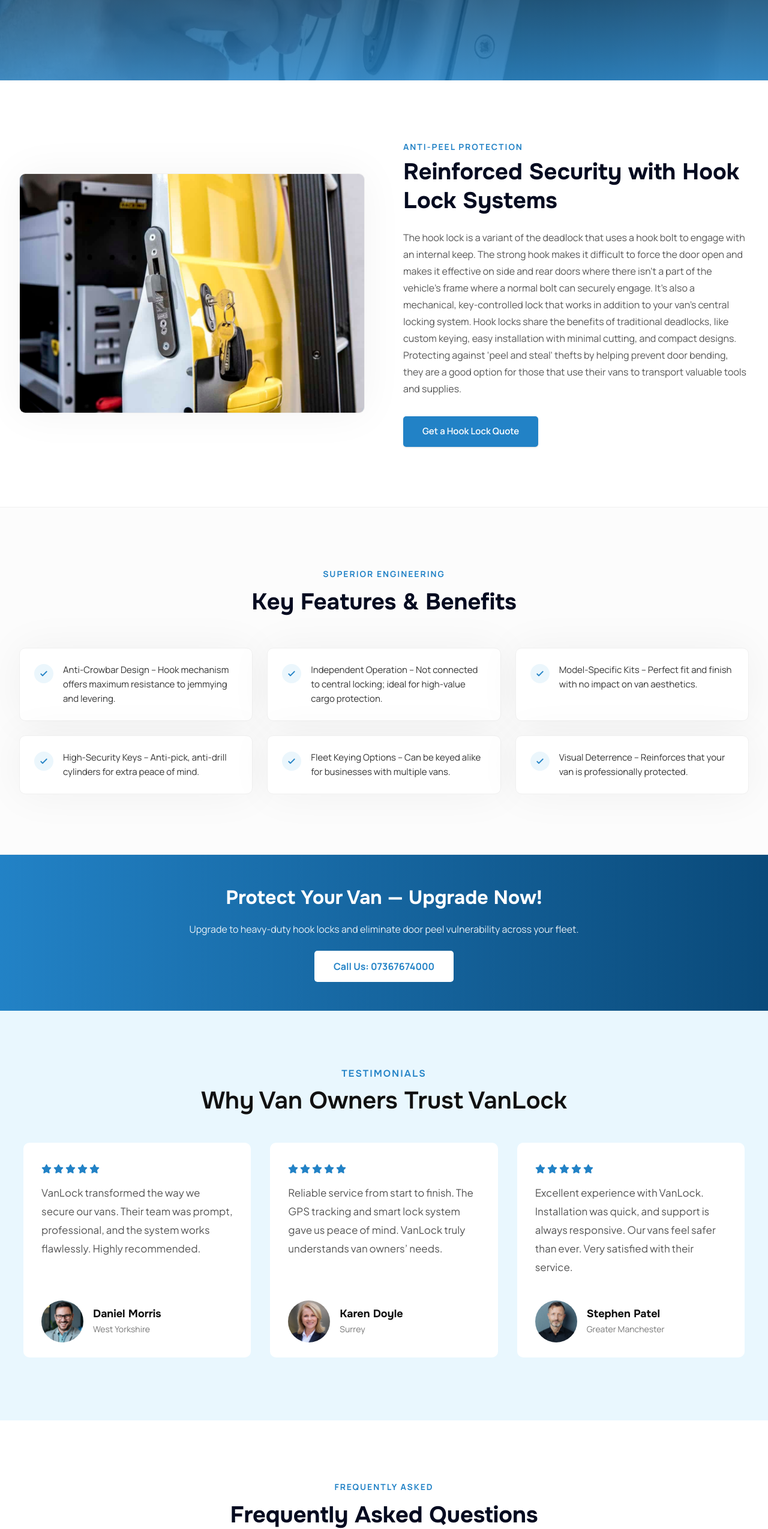
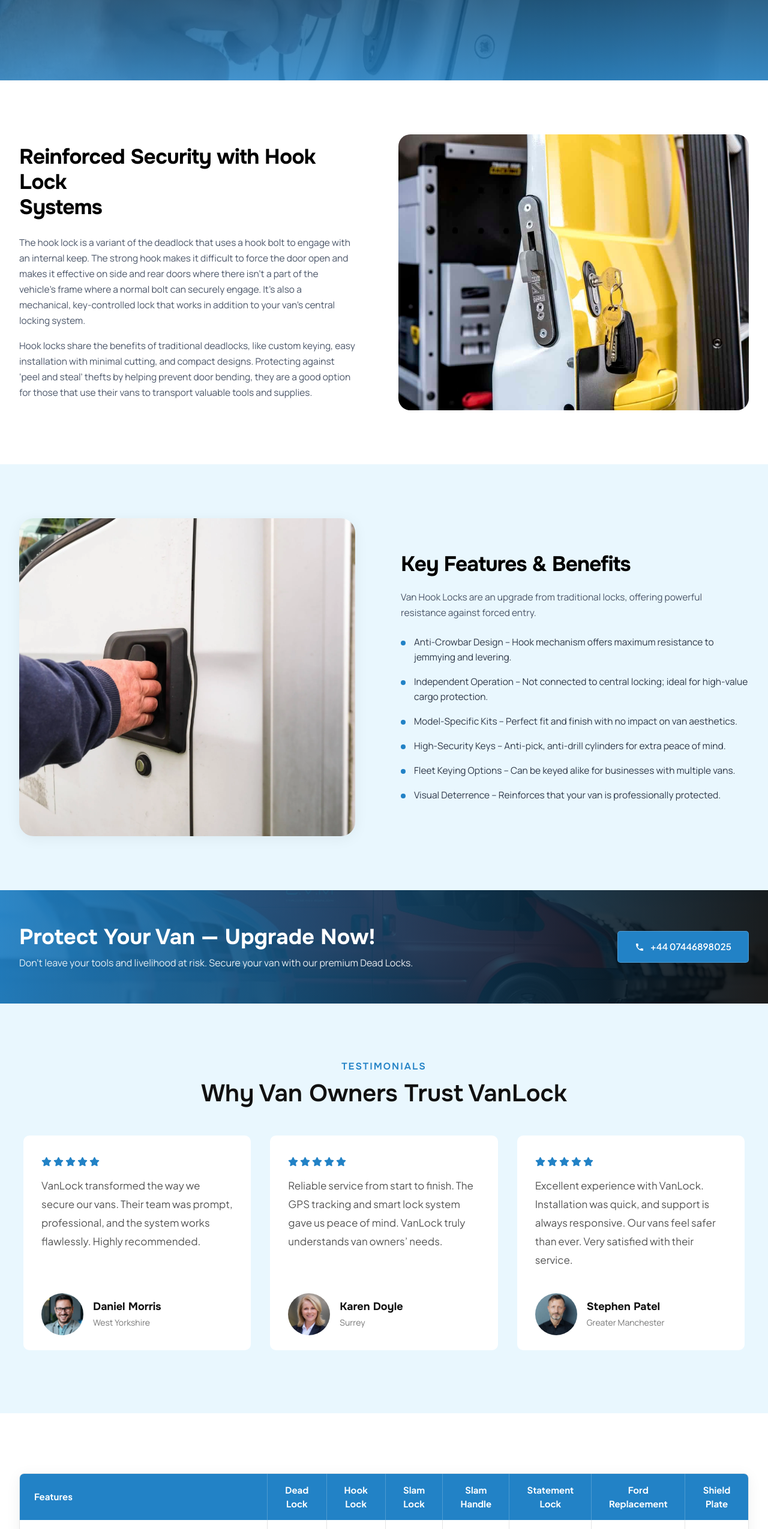
Before and after one commit to msaadfall25bsse/van-lock-security, a Next.js app: page /our-services/van-hook-locks in a window 1280 px wide. Shown: the part 251-2800 px from the top of the page at 60% size. Built offline with nearby package versions, Linux system fonts and the light colour scheme.

Commit message:
Redesign Van Hook Locks page to exact 1:1 match with Van Dead Locks page: identical layout, 35px Onest headings, Manrope body, large rounded images, and comparison table

```diff
--- a/app/our-services/van-dead-locks/page.tsx
+++ b/app/our-services/van-dead-locks/page.tsx
@@ -281,7 +281,7 @@
           <div className="grid grid-cols-1 lg:grid-cols-2 gap-10 lg:gap-14 items-start">
             {/* Left Column: Heading and short summary */}
             <div>
-              <h2 className="font-onest text-[28px] sm:text-[34px] lg:text-[38px] font-bold text-[#050B20] leading-[1.25] mb-5">
+              <h2 className="font-onest text-[28px] sm:text-[34px] lg:text-[35px] font-semibold text-[#050B20] leading-[1.25] mb-5">
                 Frequently Asked Question
               </h2>
               <p className="font-manrope text-[15px] sm:text-[16px] text-[#555555] leading-[26px]">
--- a/app/our-services/van-hook-locks/page.tsx
+++ b/app/our-services/van-hook-locks/page.tsx
@@ -1,6 +1,5 @@
 import { Metadata } from 'next';
 import Image from 'next/image';
-import Link from 'next/link';
 import Header from '../../Header';
 import TestimonialsSection from '../../TestimonialsSection';
 import ServiceFaqAccordion from '../ServiceFaqAccordion';
@@ -9,16 +8,66 @@
 export const metadata: Metadata = {
   title: 'Van Hook Locks - VanLock Security',
   description:
-    'Reinforced Security with Hook Lock Systems. Anti-crowbar hook mechanism offers maximum resistance to jemmying and door peel.',
+    'The hook lock is a variant of the deadlock that uses a hook bolt to engage with an internal keep. The strong hook makes it difficult to force the door open and makes it effective on side and rear doors.',
 };
 
-const features = [
+const keyFeatures = [
   'Anti-Crowbar Design – Hook mechanism offers maximum resistance to jemmying and levering.',
   'Independent Operation – Not connected to central locking; ideal for high-value cargo protection.',
   'Model-Specific Kits – Perfect fit and finish with no impact on van aesthetics.',
   'High-Security Keys – Anti-pick, anti-drill cylinders for extra peace of mind.',
   'Fleet Keying Options – Can be keyed alike for businesses with multiple vans.',
   'Visual Deterrence – Reinforces that your van is professionally protected.',
+];
+
+const comparisonHeaders = [
+  'Features',
+  'Dead Lock',
+  'Hook Lock',
+  'Slam Lock',
+  'Slam Handle',
+  'Statement Lock',
+  'Ford Replacement',
+  'Shield Plate',
+];
+
+const comparisonRows = [
+  {
+    feature: 'Operated independently of your van’s locking system',
+    values: ['✖', '✖', '–', '–', '✖', '✖', '✖'],
+  },
+  {
+    feature: 'Mechanical, key-operated lock, offering reliable, hands-on security',
+    values: ['✖', '✖', '✖', '✖', '–', '✖', '–'],
+  },
+  {
+    feature: 'Automatically secures the door every time it closes',
+    values: ['–', '–', '✖', '✖', '–', '–', '–'],
+  },
+  {
+    feature: 'Designed for fast, low-impact installation using van-specific kits',
+    values: ['✖', '✖', '✖', '✖', '✖', '✖', '✖'],
+  },
+  {
+    feature: 'Maintains your van’s original appearance',
+    values: ['✖', '✖', '✖', '✖', '–', '✖', '–'],
+  },
+  {
+    feature: 'Ideal for tradespeople, couriers, and fleet operators',
+    values: ['✖', '✖', '✖', '✖', '✖', '✖', '✖'],
+  },
+  {
+    feature: 'Custom keying options available — perfect for fleets or multiple vans',
+    values: ['✖', '✖', '✖', '–', '–', '–', '–'],
+  },
+  {
+    feature: 'Provides a deterrent, as well as additional physical security',
+    values: ['✖', '✖', '–', '–', '✖', '–', '✖'],
+  },
+  {
+    feature: 'Gives you passive defence without needing any driver interaction',
+    values: ['–', '–', '–', '–', '–', '–', '✖'],
+  },
 ];
 
 const faqs = [
@@ -39,6 +88,7 @@
 export default function VanHookLocksPage() {
   return (
     <main className="min-h-screen bg-white font-sans text-[#111111] overflow-x-hidden flex flex-col">
+      {/* Header */}
       <Header activePath="/our-services" />
 
       {/* Hero Banner */}
@@ -56,115 +106,197 @@
         />
         <div className="relative z-10 w-full max-w-[1300px] mx-auto px-4 sm:px-6 lg:px-8 text-center">
           <h1 className="font-onest text-white text-[32px] sm:text-[40px] lg:text-[45px] font-semibold leading-[1.2] lg:leading-[55px] tracking-tight">
-            Van Hook Locks
+            Van Hooks Lock
           </h1>
         </div>
       </section>
 
-      {/* Overview Section */}
-      <section className="bg-white py-[60px] sm:py-[80px] lg:py-[100px] border-b border-[#f0f0f0]">
+      {/* Section 1: Overview (Reinforced Security with Hook Lock Systems) */}
+      <section className="bg-white py-[60px] sm:py-[75px] lg:py-[90px]">
         <div className="max-w-[1300px] mx-auto px-4 sm:px-6 lg:px-8">
-          <div className="grid grid-cols-1 lg:grid-cols-2 gap-12 lg:gap-16 items-center">
-            {/* Left Image */}
-            <div className="relative w-full h-[320px] sm:h-[400px] rounded-[10px] overflow-hidden shadow-[0px_0px_71px_0px_rgba(0,0,0,0.05)] border border-[#f0f0f0]">
+          <div className="grid grid-cols-1 lg:grid-cols-2 gap-8 lg:gap-12 items-center">
+            {/* Left Content */}
+            <div className="max-w-[560px]">
+              <h2 className="font-onest text-[35px] font-bold text-[#000000] leading-[42px] tracking-[-0.02em] mb-6">
+                Reinforced Security with Hook Lock<br />Systems
+              </h2>
+              <div className="space-y-4 font-manrope text-[15px] sm:text-[15.5px] text-[#4a5568] leading-[26px]">
+                <p>
+                  The hook lock is a variant of the deadlock that uses a hook bolt to engage with an internal keep. The strong hook makes it difficult to force the door open and makes it effective on side and rear doors where there isn’t a part of the vehicle’s frame where a normal bolt can securely engage. It’s also a mechanical, key-controlled lock that works in addition to your van’s central locking system.
+                </p>
+                <p>
+                  Hook locks share the benefits of traditional deadlocks, like custom keying, easy installation with minimal cutting, and compact designs. Protecting against ‘peel and steal’ thefts by helping prevent door bending, they are a good option for those that use their vans to transport valuable tools and supplies.
+                </p>
+              </div>
+            </div>
+
+            {/* Right Image */}
+            <div className="relative w-full h-[340px] sm:h-[440px] lg:h-[460px] rounded-[20px] overflow-hidden">
               <Image
                 src="/Hooklock-10.jpg"
-                alt="Van Hook Locks"
+                alt="Reinforced Security with Hook Lock Systems"
                 fill
-                className="object-cover"
+                sizes="(max-width: 1024px) 100vw, 50vw"
+                className="object-cover object-center"
+                priority
               />
-            </div>
-
-            {/* Right Text */}
-            <div>
-              <p className="font-manrope text-[#2282C6] font-bold text-[13px] sm:text-[14px] tracking-[0.14em] uppercase mb-2">
-                ANTI-PEEL PROTECTION
-              </p>
-              <h2 className="font-onest text-[28px] sm:text-[34px] lg:text-[38px] font-bold text-[#050B20] leading-tight mb-6">
-                Reinforced Security with Hook Lock Systems
-              </h2>
-              <p className="font-manrope text-[15px] sm:text-[16px] text-[#555555] leading-[28px] mb-8">
-                The hook lock is a variant of the deadlock that uses a hook bolt to engage with an internal keep. The strong hook makes it difficult to force the door open and makes it effective on side and rear doors where there isn’t a part of the vehicle’s frame where a normal bolt can securely engage. It’s also a mechanical, key-controlled lock that works in addition to your van’s central locking system. Hook locks share the benefits of traditional deadlocks, like custom keying, easy installation with minimal cutting, and compact designs. Protecting against ‘peel and steal’ thefts by helping prevent door bending, they are a good option for those that use their vans to transport valuable tools and supplies.
-              </p>
-              <Link
-                href="/contact"
-                className="inline-flex items-center justify-center bg-[#2282C6] hover:bg-[#1a6ea8] text-white font-manrope font-semibold text-[15px] px-8 py-[14px] rounded-[5px] transition-colors shadow-sm"
-              >
-                Get a Hook Lock Quote
-              </Link>
             </div>
           </div>
         </div>
       </section>
 
-      {/* Key Features & Benefits */}
-      <section className="bg-[#FCFCFC] py-[60px] sm:py-[80px] lg:py-[100px] border-b border-[#f0f0f0]">
+      {/* Section 2: Key Features & Benefits (Background #E9F7FE, with 1121-TS-Blog-1-Hero-scaled-1.webp on left) */}
+      <section className="bg-[#E9F7FE] py-[60px] sm:py-[75px] lg:py-[90px]">
         <div className="max-w-[1300px] mx-auto px-4 sm:px-6 lg:px-8">
-          <div className="text-center mb-12">
-            <p className="font-manrope text-[#2282C6] font-bold text-[13px] sm:text-[14px] tracking-[0.14em] uppercase mb-2">
-              SUPERIOR ENGINEERING
-            </p>
-            <h2 className="font-onest text-[28px] sm:text-[34px] lg:text-[38px] font-bold text-[#050B20]">
+          <div className="grid grid-cols-1 lg:grid-cols-2 gap-8 lg:gap-14 items-center">
+            {/* Left Image: 1121-TS-Blog-1-Hero-scaled-1.webp */}
+            <div className="relative w-full max-w-[560px] h-[380px] sm:h-[480px] lg:h-[530px] mx-auto lg:mx-0 rounded-[24px] overflow-hidden order-2 lg:order-1 shadow-[0px_4px_25px_rgba(0,0,0,0.06)]">
+              <Image
+                src="/1121-TS-Blog-1-Hero-scaled-1.webp"
+                alt="Key Features & Benefits - Van Hook Locks"
+                fill
+                sizes="(max-width: 1024px) 100vw, 50vw"
+                className="object-cover object-center"
+                priority
+              />
+            </div>
+
+            {/* Right Content */}
+            <div className="order-1 lg:order-2 max-w-[580px]">
+              <h2 className="font-onest text-[32px] sm:text-[35px] font-bold text-[#000000] leading-[1.2] mb-5 tracking-tight">
                 Key Features &amp; Benefits
               </h2>
+              <p className="font-manrope text-[15px] sm:text-[15.5px] text-[#4a5568] leading-[26px] mb-6">
+                Van Hook Locks are an upgrade from traditional locks, offering powerful resistance against forced entry.
+              </p>
+
+              {/* Bullet list with custom blue dots matching real site */}
+              <ul className="space-y-4">
+                {keyFeatures.map((feat, idx) => (
+                  <li key={idx} className="flex items-start gap-3.5">
+                    <span className="flex-shrink-0 w-2 h-2 rounded-full bg-[#2282C6] mt-2.5"></span>
+                    <span className="font-manrope text-[15px] sm:text-[15.5px] text-[#2d3748] leading-[25px]">
+                      {feat}
+                    </span>
+                  </li>
+                ))}
+              </ul>
             </div>
-
-          <div className="grid grid-cols-1 md:grid-cols-2 lg:grid-cols-3 gap-6">
-            {features.map((feat, idx) => (
-              <div
-                key={idx}
-                className="bg-white p-6 rounded-[10px] shadow-[0px_0px_71px_0px_rgba(0,0,0,0.05)] border border-[#f0f0f0] flex items-start gap-4"
-              >
-                <div className="w-8 h-8 rounded-full bg-[#EBF6FC] text-[#2282C6] flex items-center justify-center flex-shrink-0 mt-0.5">
-                  <svg className="w-4 h-4 stroke-[3]" fill="none" stroke="currentColor" viewBox="0 0 24 24">
-                    <path strokeLinecap="round" strokeLinejoin="round" d="M5 13l4 4L19 7" />
-                  </svg>
-                </div>
-                <p className="font-manrope text-[15px] text-[#333333] leading-[24px]">
-                  {feat}
-                </p>
-              </div>
-            ))}
           </div>
         </div>
       </section>
 
-      {/* CTA Strip */}
-      <section className="bg-gradient-to-r from-[#2282C6] to-[#0A4A7A] py-12 text-white text-center">
-        <div className="max-w-[900px] mx-auto px-4">
-          <h2 className="font-onest text-[26px] sm:text-[32px] font-bold mb-4">
+      {/* Section 3: Call to Action Strip (Protect Your Van — Upgrade Now!) */}
+      <section
+        className="relative overflow-hidden py-14 px-4 sm:px-6 lg:px-8 bg-cover bg-center"
+        style={{
+          backgroundImage: `url('/main-banner-images.jpg')`,
+        }}
+      >
+        <div
+          className="absolute inset-0 pointer-events-none"
+          style={{
+            background:
+              'linear-gradient(90deg, rgba(34, 130, 198, 0.90) 0%, rgba(0, 0, 0, 0.88) 100%)',
+          }}
+        />
+        <div className="relative z-10 max-w-[1300px] mx-auto flex flex-col md:flex-row items-center justify-between gap-6">
+          <div>
+            <h2 className="font-onest text-white text-[26px] sm:text-[32px] lg:text-[36px] font-bold leading-tight mb-2">
               Protect Your Van — Upgrade Now!
             </h2>
-          <p className="font-manrope text-[16px] text-white/90 mb-6">
-            Upgrade to heavy-duty hook locks and eliminate door peel vulnerability across your fleet.
+            <p className="font-manrope text-white/90 text-[15px] sm:text-[16px]">
+              Don’t leave your tools and livelihood at risk. Secure your van with our premium Dead Locks.
             </p>
+          </div>
+          <div className="flex-shrink-0">
             <a
-            href="tel:07367674000"
-            className="inline-flex items-center justify-center bg-white text-[#2282C6] hover:bg-gray-100 font-manrope font-bold text-[16px] px-8 py-3.5 rounded-[5px] transition-colors"
+              href="tel:07446898025"
+              className="inline-flex items-center gap-2.5 bg-[#2282C6] hover:bg-[#1a6ea9] text-white font-jakarta font-semibold text-[15px] px-7 py-3.5 rounded-[5px] shadow-sm transition-all duration-200 hover:-translate-y-0.5 whitespace-nowrap border border-white/20"
             >
-            Call Us: 07367674000
+              <svg className="w-4 h-4 fill-current" viewBox="0 0 24 24">
+                <path d="M6.62 10.79a15.053 15.053 0 006.59 6.59l2.2-2.2a1 1 0 011.01-.24c1.12.37 2.33.57 3.58.57a1 1 0 011 1V20a1 1 0 01-1 1C10.61 21 3 13.39 3 4a1 1 0 011-1h3.5a1 1 0 011 1c0 1.25.2 2.45.57 3.57a1 1 0 01-.25 1.02l-2.2 2.2z" />
+              </svg>
+              <span>+44 07446898025</span>
             </a>
+          </div>
         </div>
       </section>
 
-      {/* Testimonials */}
+      {/* Section 4: Testimonials */}
       <TestimonialsSection />
 
-      {/* FAQ Section */}
-      <section className="bg-white py-[60px] sm:py-[80px] lg:py-[100px]">
-        <div className="max-w-[900px] mx-auto px-4 sm:px-6">
-          <div className="text-center mb-12">
-            <p className="font-manrope text-[#2282C6] font-bold text-[13px] sm:text-[14px] tracking-[0.14em] uppercase mb-2">
-              FREQUENTLY ASKED
-            </p>
-            <h2 className="font-onest text-[28px] sm:text-[34px] lg:text-[38px] font-bold text-[#050B20]">
-              Frequently Asked Questions
-            </h2>
+      {/* Section 5: Comparison Table */}
+      <section className="bg-white py-[60px] sm:py-[80px] lg:py-[100px] border-b border-[#f0f0f0]">
+        <div className="max-w-[1300px] mx-auto px-4 sm:px-6 lg:px-8">
+          <div className="overflow-x-auto shadow-[0px_4px_25px_rgba(0,0,0,0.06)] rounded-[8px] border border-[#e5e5e5]">
+            <table className="w-full text-left border-collapse min-w-[900px]">
+              <thead>
+                <tr className="bg-[#2282C6] text-white">
+                  {comparisonHeaders.map((head, i) => (
+                    <th
+                      key={i}
+                      className={`py-4 px-4 font-jakarta text-[14px] sm:text-[15px] font-bold ${
+                        i === 0 ? 'text-left pl-6 w-[34%]' : 'text-center border-l border-white/20'
+                      }`}
+                    >
+                      {head}
+                    </th>
+                  ))}
+                </tr>
+              </thead>
+              <tbody className="divide-y divide-[#e5e5e5] font-manrope text-[14px]">
+                {comparisonRows.map((row, idx) => (
+                  <tr
+                    key={idx}
+                    className={idx % 2 === 0 ? 'bg-white' : 'bg-[#F9FBFC]'}
+                  >
+                    <td className="py-4 px-4 pl-6 text-[#333333] font-medium leading-relaxed">
+                      {row.feature}
+                    </td>
+                    {row.values.map((val, cellIdx) => (
+                      <td
+                        key={cellIdx}
+                        className={`py-4 px-4 text-center font-bold border-l border-[#e5e5e5] ${
+                          val === '✖'
+                            ? 'text-[#2282C6] text-[16px]'
+                            : 'text-[#888888] text-[18px]'
+                        }`}
+                      >
+                        {val}
+                      </td>
+                    ))}
+                  </tr>
+                ))}
+              </tbody>
+            </table>
           </div>
-          <ServiceFaqAccordion faqs={faqs} />
         </div>
       </section>
 
+      {/* Section 6: Frequently Asked Questions (2 Column Layout) */}
+      <section className="bg-white py-[60px] sm:py-[80px] lg:py-[100px]">
+        <div className="max-w-[1300px] mx-auto px-4 sm:px-6 lg:px-8">
+          <div className="grid grid-cols-1 lg:grid-cols-2 gap-10 lg:gap-14 items-start">
+            {/* Left Column: Heading and short summary */}
+            <div>
+              <h2 className="font-onest text-[28px] sm:text-[34px] lg:text-[35px] font-semibold text-[#050B20] leading-[1.25] mb-5">
+                Frequently Asked Question
+              </h2>
+              <p className="font-manrope text-[15px] sm:text-[16px] text-[#555555] leading-[26px]">
+                Here are some of the most common queries we get from customers looking to upgrade their van security.
+              </p>
+            </div>
+
+            {/* Right Column: Interactive Accordion */}
+            <div>
+              <ServiceFaqAccordion faqs={faqs} />
+            </div>
+          </div>
+        </div>
+      </section>
+
+      {/* Footer */}
       <Footer />
     </main>
   );
```
Also changed, not shown: public/1121-TS-Blog-1-Hero-scaled-1.webp (added). Lines whose indentation alone changed are shown as unchanged.
